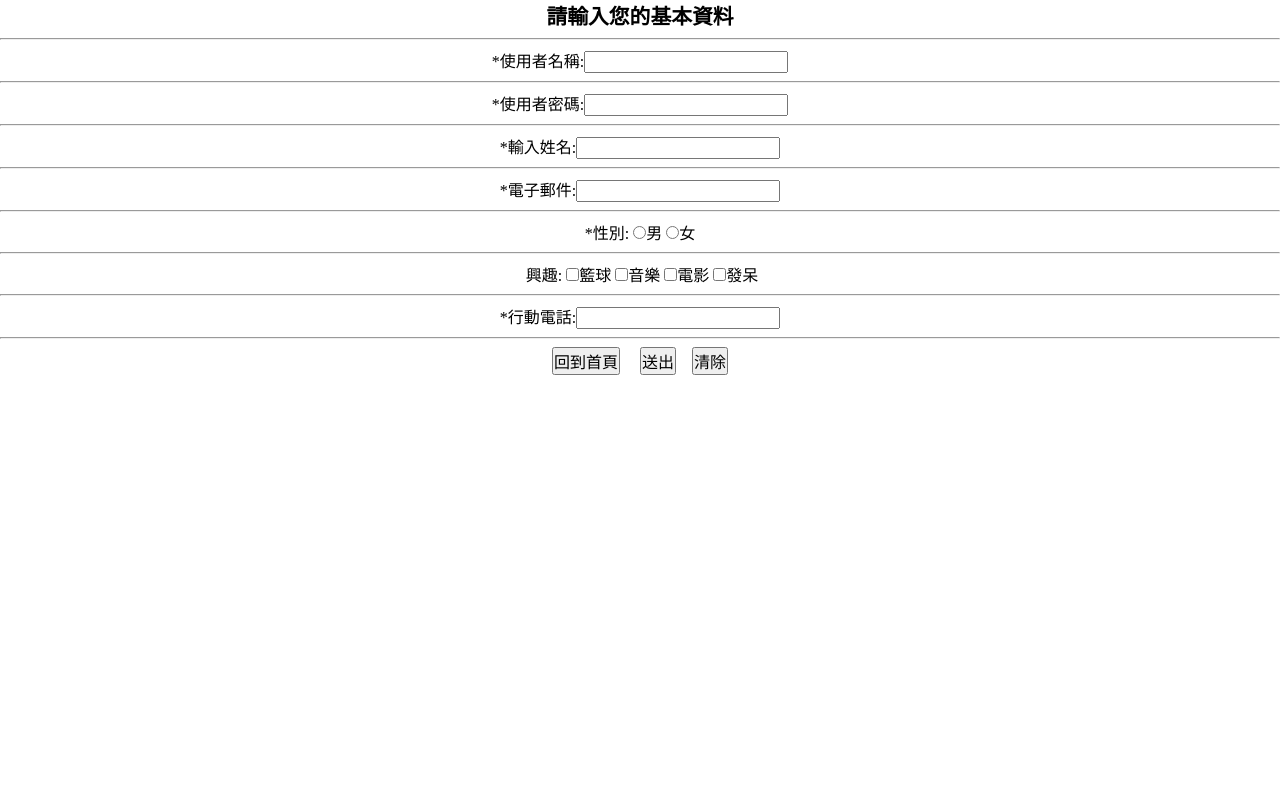
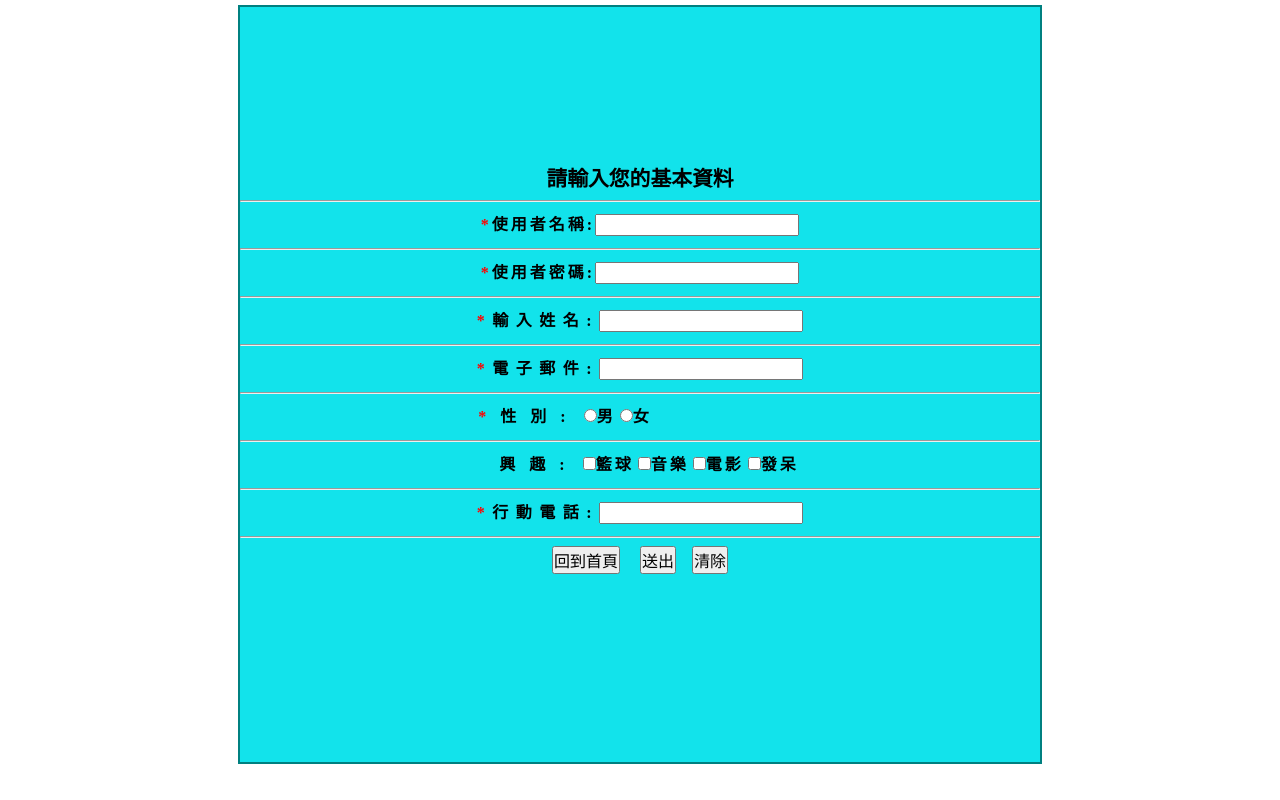
Before and after one commit to k90518154/k90518154.github.io, a plain HTML site: page form1.html in a window 1280 px wide. Drawn offline with Linux system fonts and the light colour scheme.

Commit message:
Add files via upload

```diff
--- a/index.css
+++ b/index.css
@@ -145,3 +145,41 @@ p{
     margin-left:9%;
     font-size:1em;
 }
+.font_1{
+    font-weight: bold;
+    letter-spacing:3px;
+    line-height: 30px;
+}
+#form1{
+    margin: 0 auto;
+    margin-top:5px;
+    width: 800px;
+    height:600px;
+    background-color:rgb(18, 227, 235);
+    padding-top:155px ;
+    border: teal solid 2px;
+}
+#leg{
+    padding-top:15px;
+
+}
+.font_2{
+    font-weight: bold;
+    letter-spacing:7.5px;
+    line-height: 30px;
+}
+.font_3{
+    font-weight: bold;
+
+    letter-spacing:14px;
+    line-height: 30px;
+}
+.font_4{
+    font-weight: bold;
+    letter-spacing:14px;
+    line-height: 30px;
+    margin-left: -150px;
+}
+#c{
+    color: red;
+}
```
